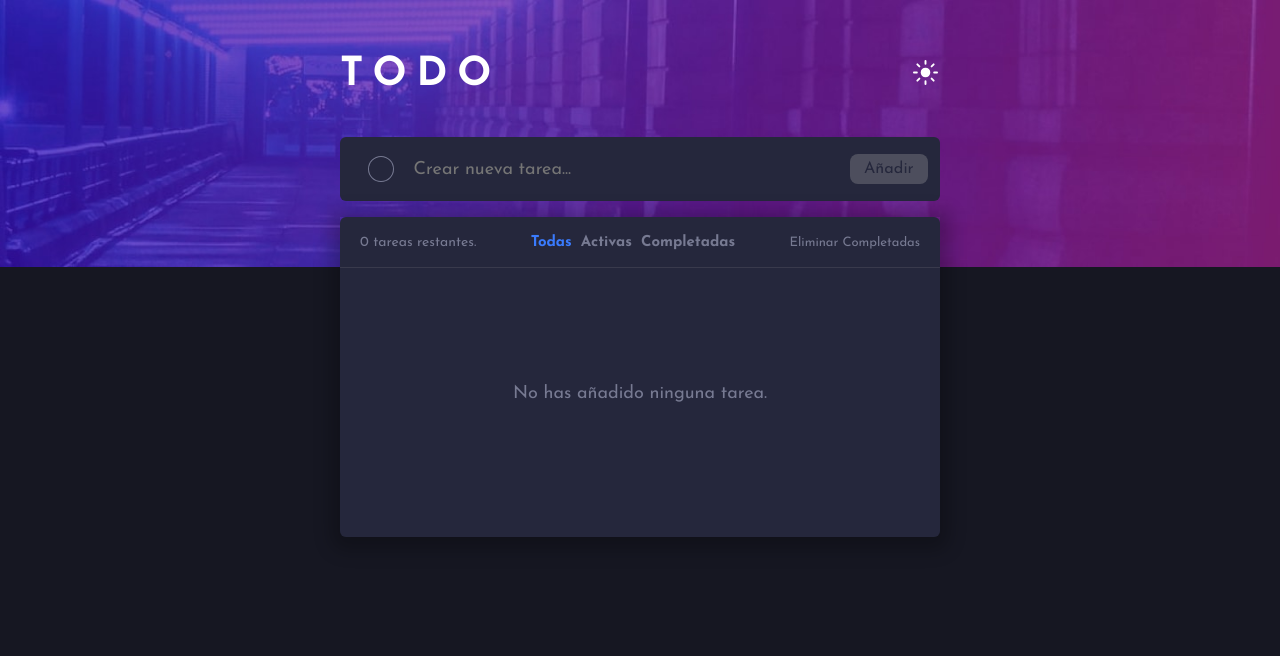
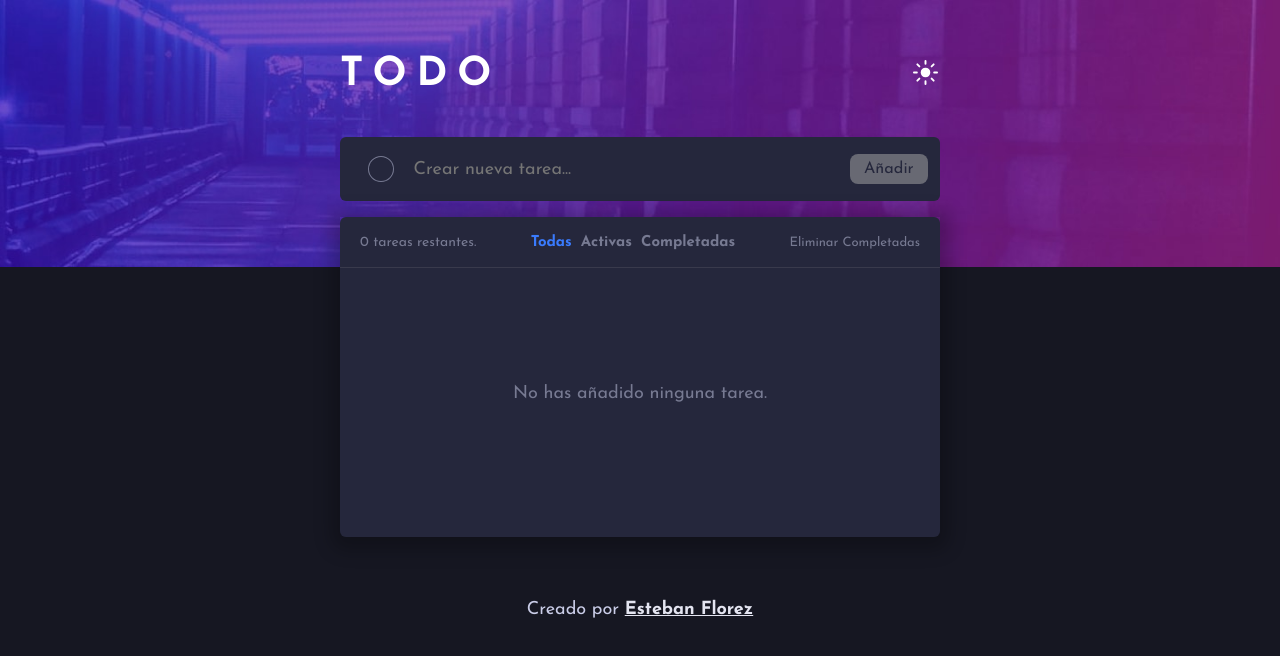
Before and after one commit to esteban-florez/todo-app, a React (Create React App) app: page / in a window 1280 px wide. Shown: the top 656 px of the page. Built offline with nearby package versions, Linux system fonts and the light colour scheme.

Commit message:
añadiendo footer

```diff
--- a/src/App/AppUI.js
+++ b/src/App/AppUI.js
@@ -1,5 +1,6 @@
 import React from 'react';
 import { TodoHeader } from '../TodoHeader/TodoHeader';
+import { TodoFooter } from '../TodoFooter/TodoFooter';
 import { TodoList } from '../TodoList/TodoList';
 import { FiltersPanel } from '../FiltersPanel/FiltersPanel';
 import { AppContext } from '../AppProvider/AppProvider';
@@ -19,6 +20,7 @@ const AppUI = () => {
       {/* <p className='App-bottom-text'>
         Drag and drop to reorder list
       </p> */}
+      <TodoFooter />
     </div>
   );
 };
--- /dev/null
+++ b/src/TodoFooter/TodoFooter.css
@@ -0,0 +1,13 @@
+.TodoFooter {
+  margin-top: 3rem;
+  padding: .5rem;
+  text-align: center;
+  color: var(--text-bright);
+  background-color: var(--bg-neutral);
+  z-index: 10;
+}
+
+.TodoFooter a, .TodoFooter a:visited {
+  color: var(--text-hover);
+  font-weight: bold;
+}
--- /dev/null
+++ b/src/TodoFooter/TodoFooter.js
@@ -0,0 +1,11 @@
+import './TodoFooter.css';
+
+const TodoFooter = () => {
+  return (
+    <footer className='TodoFooter'>
+      Creado por <a href='https://github.com/esteban-florez'>Esteban Florez</a>
+    </footer>
+  );
+};
+
+export { TodoFooter };
--- a/src/TodoForm/TodoForm.css
+++ b/src/TodoForm/TodoForm.css
@@ -40,7 +40,7 @@
 }
 
 .TodoForm-button:disabled {
-  opacity: .3;
+  opacity: .5;
   background-color: #aaa;
   color: var(--bg-neutral-desaturated);
   pointer-events: none;
--- a/src/index.css
+++ b/src/index.css
@@ -6,5 +6,5 @@
   padding: 0;
   font-family: 'Josefin Sans', sans-serif;
   font-size: 18px;
-  transition: color, background-color, border 500ms ease;
+  transition: color, background-color, border, 500ms ease;
 }
```
